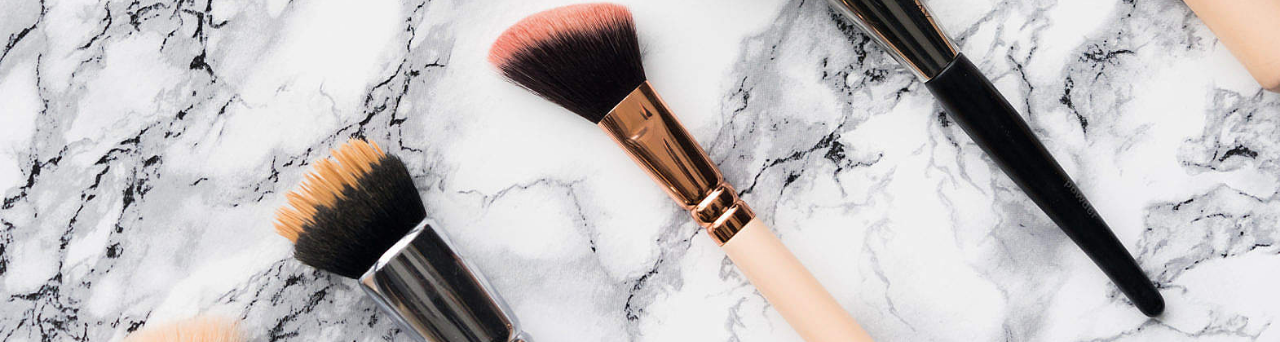
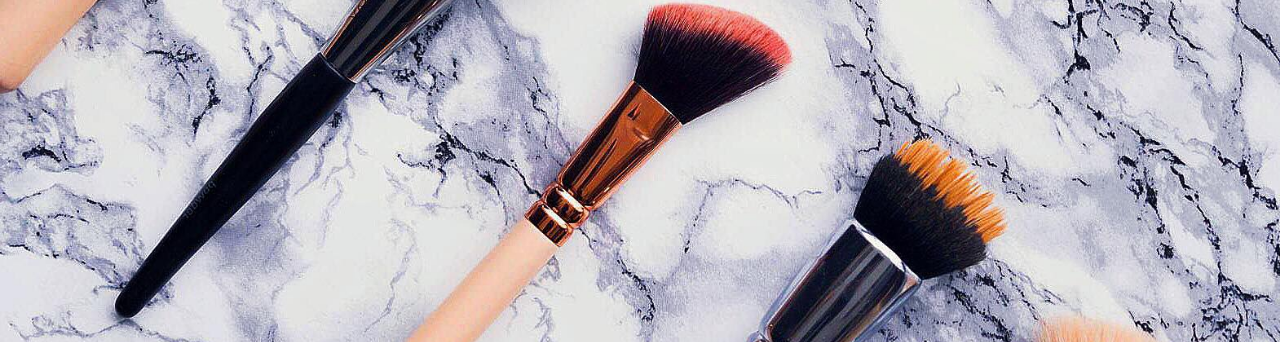
Before and after one commit to Vasileia-Apostolou/milestone.project, a plain HTML site: page index.html in a window 1280 px wide. Shown: the part 458-800 px from the top of the page. Drawn offline with nearby package versions, Linux system fonts and the light colour scheme.

Commit message:
more images

```diff
--- a/assets/css/style.css
+++ b/assets/css/style.css
@@ -10,7 +10,7 @@ header {
 
 #hero-image  {
     position: relative;
-    background: url("../images/option30.jpg");
+    background: url("../images/option31.jpg");
     background-position: center;
     background-repeat: no-repeat;
     background-size: cover;
```
Also changed, not shown: assets/images/option31.jpg (added).
